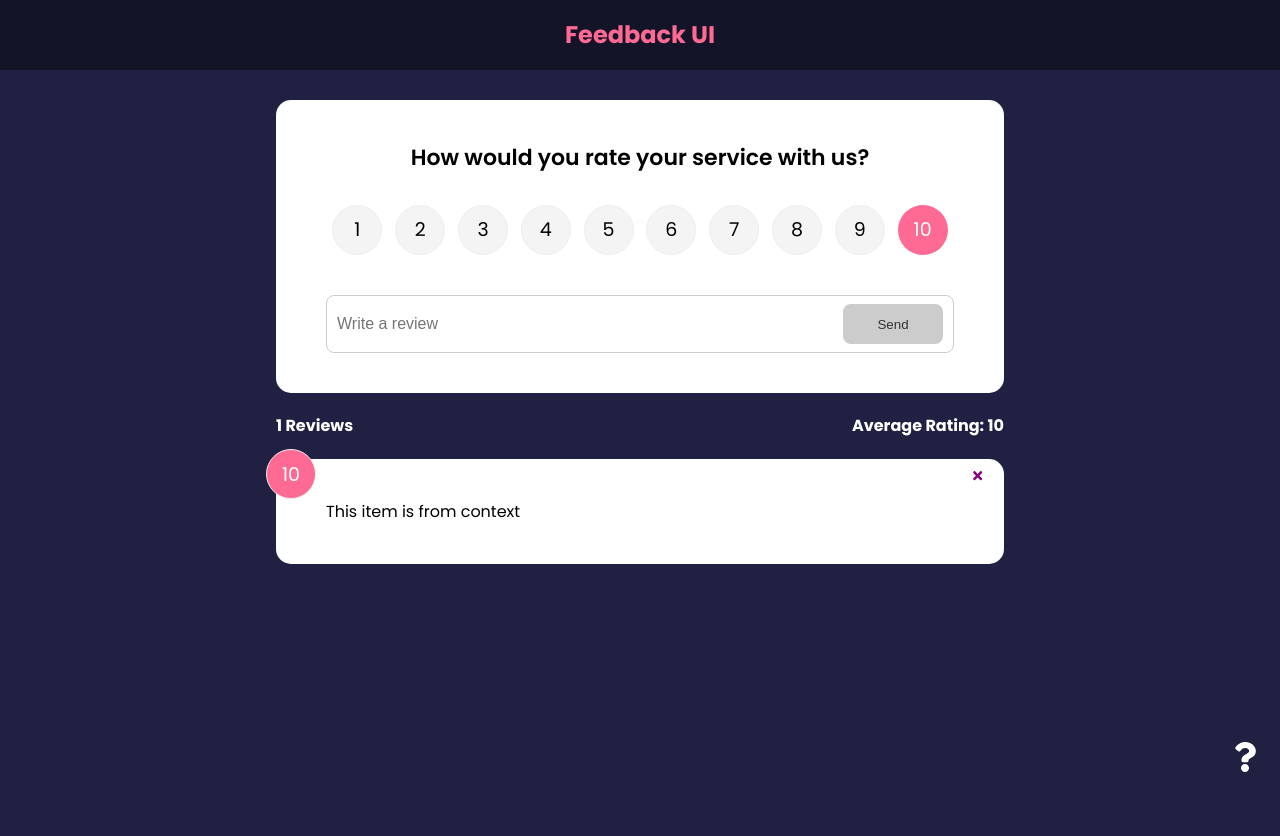
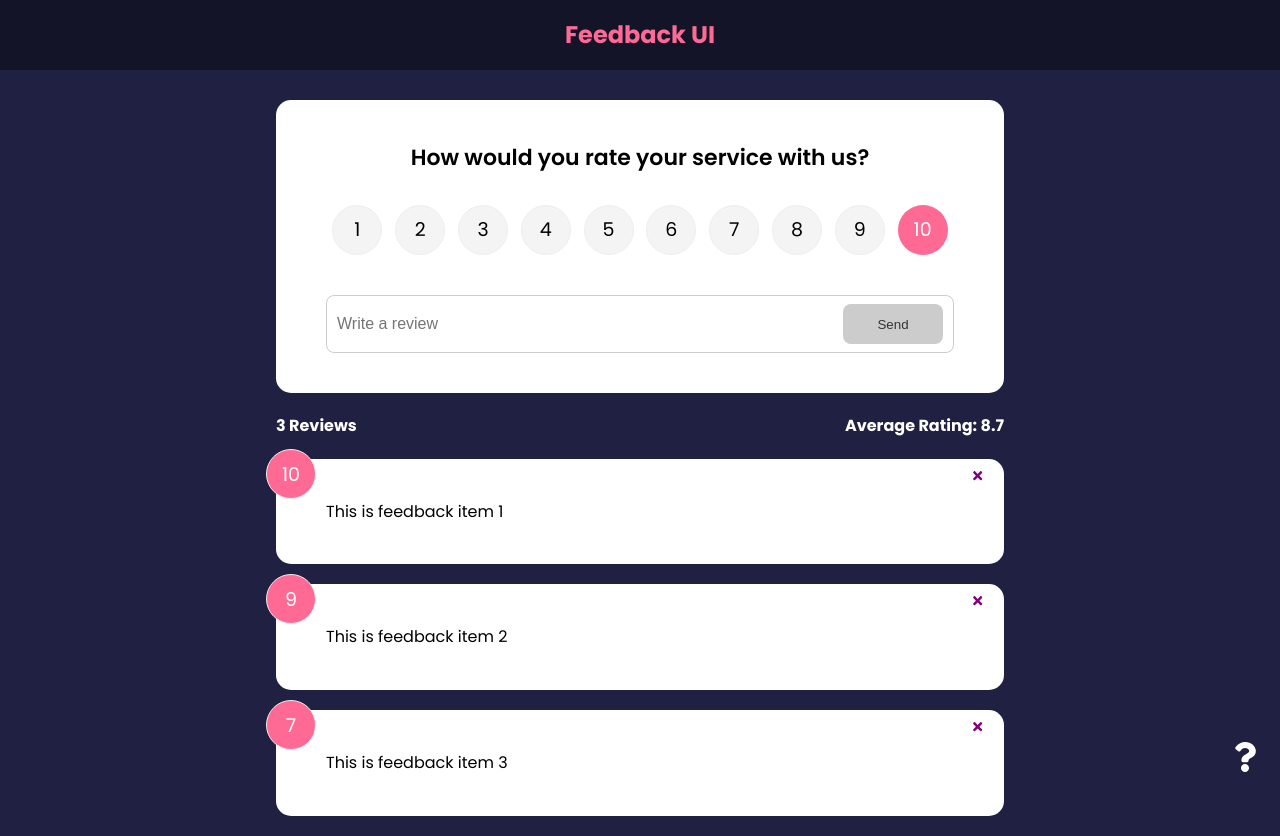
Before and after one commit to r-keenan/feedback-ui, a React (Create React App) app: page / in a window 1280 px wide. Before the commit the page ends 800 px from the top, so only its background shows below. Built offline with nearby package versions, Linux system fonts and the light colour scheme.

Commit message:
Moved a lot of the functions into FeedbackContext and was able to remove a lot of the component-level state.

```diff
--- a/src/App.js
+++ b/src/App.js
@@ -1,9 +1,6 @@
-import { v4 as uuidv4 } from "uuid";
 import { BrowserRouter as Router, Route, Routes } from "react-router-dom";
-import { useState } from "react";
 import Header from "./components/Header";
 import FeedbackList from "./components/FeedbackList";
-import FeedbackData from "./data/FeedbackData";
 import FeedbackStats from "./components/FeedbackStats";
 import FeedbackForm from "./components/FeedbackForm";
 import AboutPage from "./pages/AboutPage";
@@ -11,14 +8,6 @@ import { FeedbackProvider } from "./context/FeedbackContext";
 import AboutIconLink from "./components/AboutIconLink";
 
 function App() {
-  const [feedback, setFeedback] = useState(FeedbackData);
-
-  const addFeedback = (newFeedback) => {
-    newFeedback.id = uuidv4();
-    //takes the newFeedback object and spreads the current feedback state to create the new state.
-    setFeedback([newFeedback, ...feedback]);
-  };
-
   return (
     <FeedbackProvider>
       <Router>
@@ -30,7 +19,7 @@ function App() {
               path="/"
               element={
                 <>
-                  <FeedbackForm handleAdd={addFeedback} />
+                  <FeedbackForm />
                   <FeedbackStats />
                   <FeedbackList />
                 </>
--- a/src/components/FeedbackForm.jsx
+++ b/src/components/FeedbackForm.jsx
@@ -1,13 +1,16 @@
-import { useState } from "react";
+import { useState, useContext } from "react";
 import Card from "./shared/Card";
 import Button from "./shared/Button";
 import RatingSelect from "./RatingSelect";
+import FeedbackContext from "../context/FeedbackContext";
 
-export default function FeedbackForm({ handleAdd }) {
+export default function FeedbackForm() {
   const [text, setText] = useState("");
   const [rating, setRating] = useState(10);
   const [btnDisabled, setBtnDisabled] = useState(true);
   const [message, setMessage] = useState("");
+
+  const { addFeedback } = useContext(FeedbackContext);
 
   const handleTextChange = (e) => {
     if (text === "") {
@@ -32,7 +35,7 @@ export default function FeedbackForm({ handleAdd }) {
         rating,
       };
 
-      handleAdd(newFeedback);
+      addFeedback(newFeedback);
       setText("");
     }
   };
--- a/src/context/FeedbackContext.js
+++ b/src/context/FeedbackContext.js
@@ -1,23 +1,34 @@
 import { createContext, useState } from "react";
+import { v4 as uuidv4 } from "uuid";
 
 const FeedbackContext = createContext();
 
 //Provider
 export const FeedbackProvider = ({ children }) => {
   const [feedback, setFeedback] = useState([
-    { id: 1, text: "This item is from context", rating: 10 },
+    { id: 1, text: "This is feedback item 1", rating: 10 },
+    { id: 2, text: "This is feedback item 2", rating: 9 },
+    { id: 3, text: "This is feedback item 3", rating: 7 },
   ]);
+
+  const addFeedback = (newFeedback) => {
+    newFeedback.id = uuidv4();
+    //takes the newFeedback object and spreads the current feedback state to create the new state.
+    setFeedback([newFeedback, ...feedback]);
+  };
 
   const deleteFeedback = (id) => {
     if (window.confirm("Are you sure that you want to delete?")) {
       setFeedback(feedback.filter((item) => item.id !== id));
     }
   };
+
   return (
     <FeedbackContext.Provider
       value={{
         feedback,
         deleteFeedback,
+        addFeedback,
       }}
     >
       {children}
```
